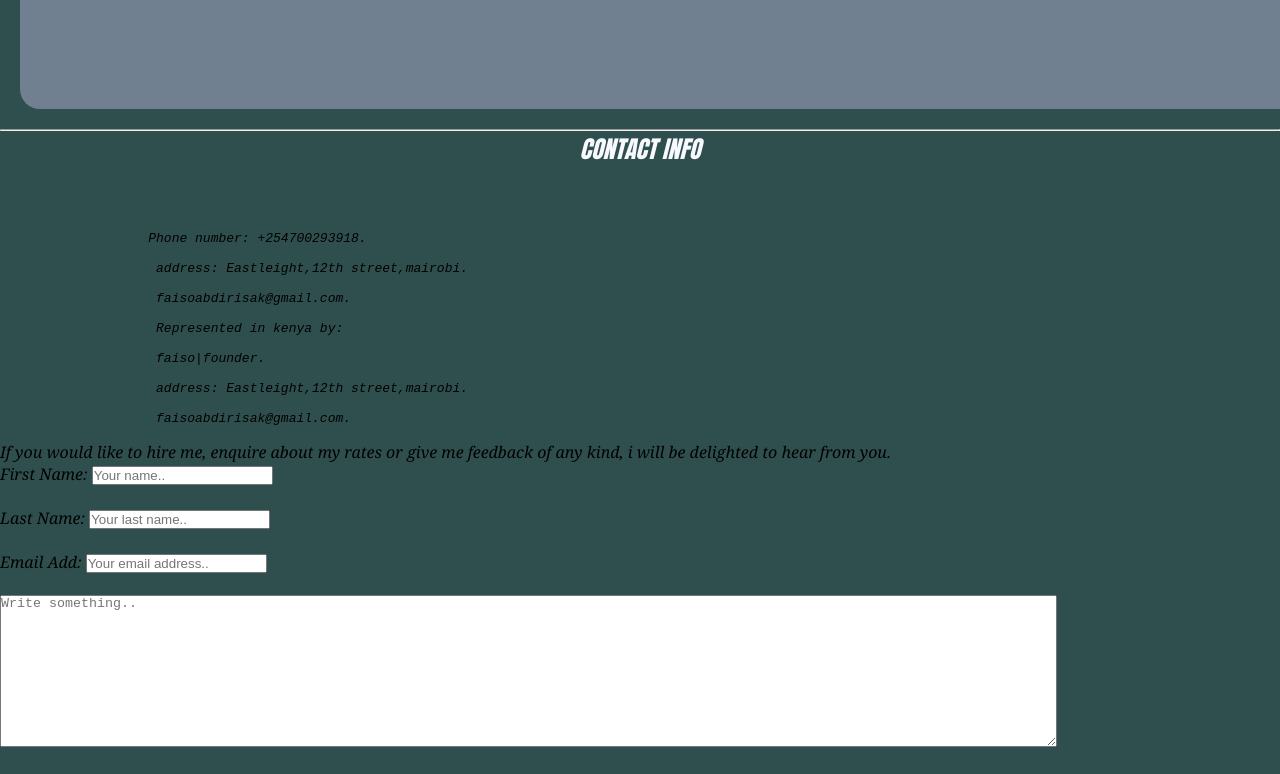
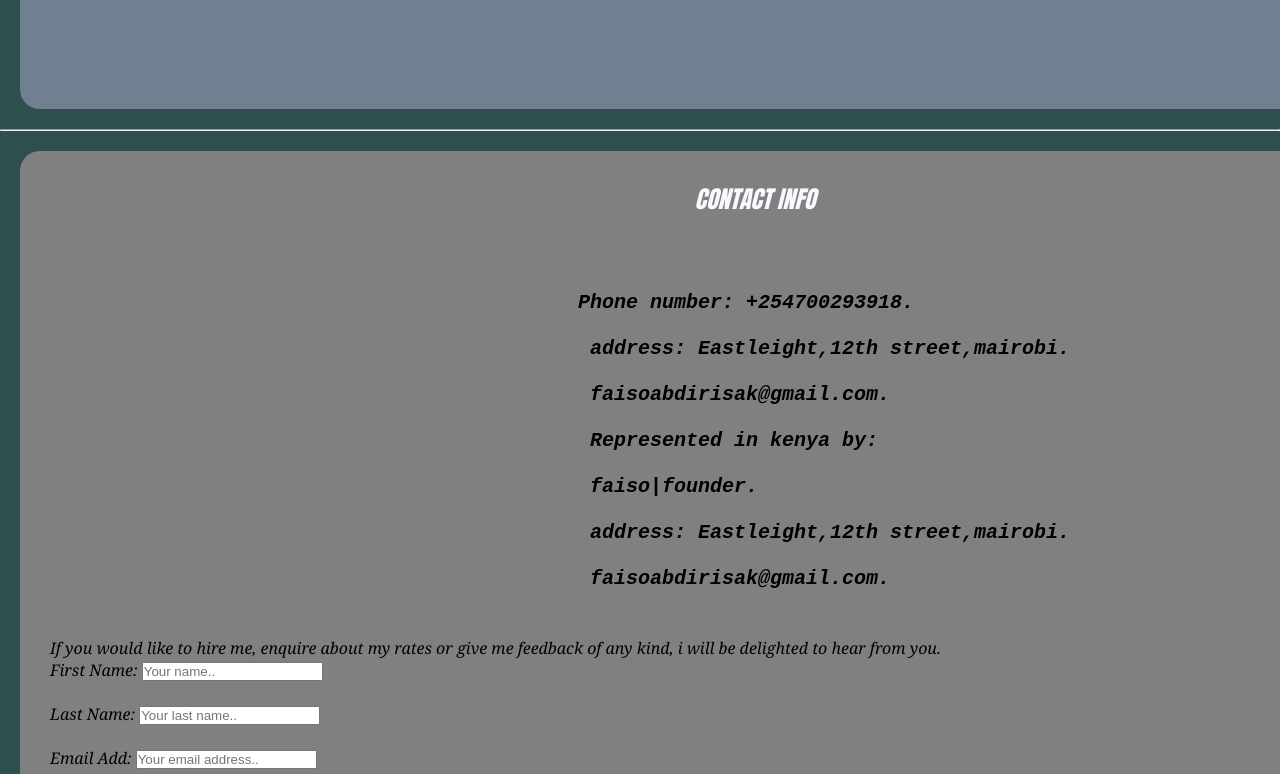
Before and after one commit to faisoabdirisak/week1_id_project, a plain HTML site: page index.html in a window 1280 px wide. Shown: the part 2860-3634 px from the top of the page. Drawn offline with Linux system fonts and the light colour scheme.

Commit message:
add css style

```diff
--- a/style.css
+++ b/style.css
@@ -81,3 +81,22 @@
     font-size: 20px;
     font-weight: bolder;
   }
+  .info{
+    background-color:grey;
+    padding: 30px;
+    margin: 20px;
+    height: 1000px;
+    width: 1410px;
+    border: 20px;
+  border-radius: 20px;
+  }
+  .add{
+    border-radius: 5px;
+    height: 400px;
+    padding-left: 300px;
+    font-weight: bold;
+    font-size: 20px;
+    color:black
+
+
+  }
```
